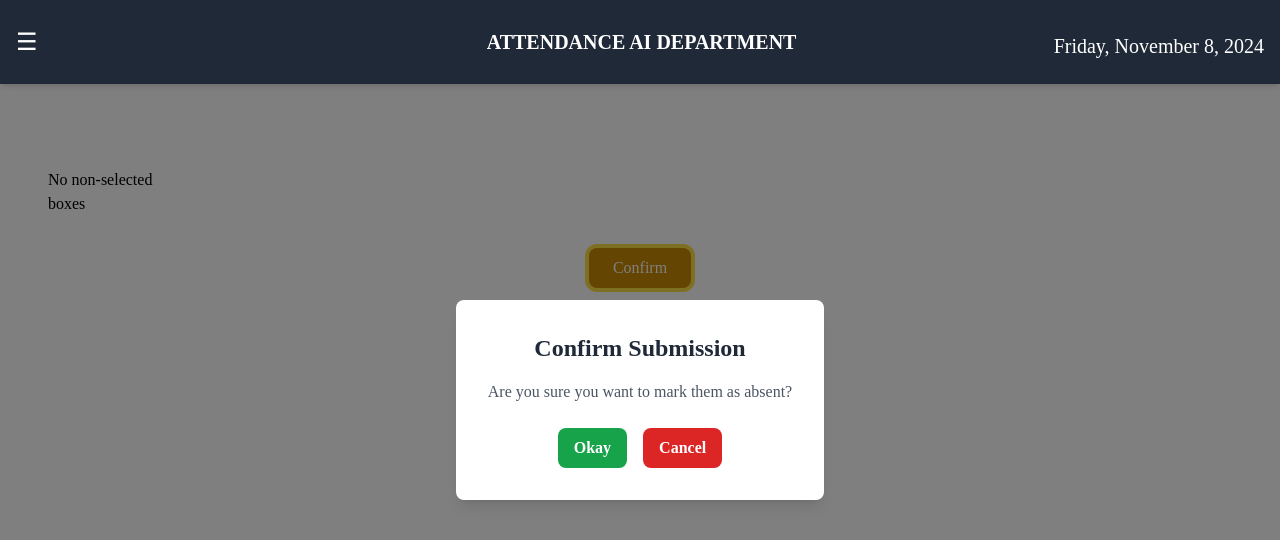
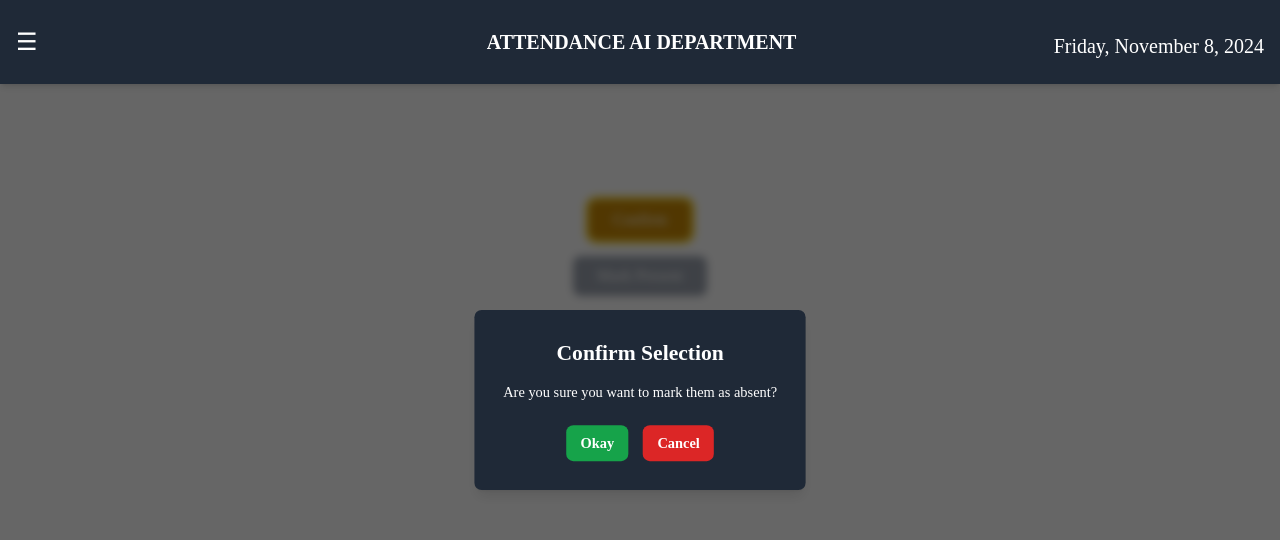
Before and after one commit to jaisanth123/AttendanceSync_AWS_DEPLOYMENT, a React (Vite) app in the folder frontend/: page /absentees in a window 1280 px wide. Both pictures are taken after a click on the button "Confirm". Shown: the top 540 px of the page. Built offline with nearby package versions, Linux system fonts and the light colour scheme; a web font is replaced by a local one.

Commit message:
popup ubdated

```diff
--- a/frontend/src/components/Absentees.jsx
+++ b/frontend/src/components/Absentees.jsx
@@ -2,14 +2,14 @@ import { useLocation } from "react-router-dom";
 import { useState } from "react";
 
 const Absentees = () => {
-
   const location = useLocation();
   const { selectedCourse, nonSelectedBoxes } = location.state || {};
 
   const [selectedBoxes, setSelectedBoxes] = useState([]);
   const [clickedIndex, setClickedIndex] = useState(null);
-  const [isPopupVisible, setIsPopupVisible] = useState(false); // Controls the visibility of the custom popup
+  const [isPopupVisible, setIsPopupVisible] = useState(false); // Controls visibility of the custom popup
   const [isConfirmed, setIsConfirmed] = useState(false); // Enables "Mark Present" button
+  const [popupType, setPopupType] = useState(""); // Track which button triggered the popup
 
   const toggleSelection = (index) => {
     setSelectedBoxes((prevSelectedBoxes) =>
@@ -20,17 +20,20 @@ const Absentees = () => {
     setClickedIndex(index);
   };
 
-  const handleConfirmClick = () => {
-    setIsPopupVisible(true); // Show popup when Confirm is clicked
+  const showPopup = (type) => {
+    setPopupType(type); // Set type of popup ("confirm" or "attendance")
+    setIsPopupVisible(true); // Show popup
   };
 
   const handlePopupOk = () => {
-    setIsPopupVisible(false); // Close the popup
-    setIsConfirmed(true); // Enable "Mark Present" button
+    setIsPopupVisible(false); // Close popup
+    if (popupType === "confirm") {
+      setIsConfirmed(true); // Enable "Mark Present" button for confirmation
+    }
   };
 
   const handlePopupCancel = () => {
-    setIsPopupVisible(false); // Close the popup without enabling "Mark Present"
+    setIsPopupVisible(false); // Close popup without action
   };
 
   const handleMarkPresent = () => {
@@ -45,8 +48,6 @@ const Absentees = () => {
           <h3 className="text-2xl font-semibold">ABSENTEES</h3>
         </div>
       )}
-
-
 
       <div className="grid w-full grid-cols-2 gap-4 mt-6 sm:grid-cols-2 md:grid-cols-4 lg:grid-cols-8">
         {nonSelectedBoxes && nonSelectedBoxes.length > 0 ? (
@@ -68,7 +69,7 @@ const Absentees = () => {
             </div>
           ))
         ) : (
-          <p>No non-selected boxes</p>
+      ""
         )}
       </div>
 
@@ -92,13 +93,13 @@ const Absentees = () => {
 
       <div className="flex flex-col items-center mt-8 space-y-4">
         <button
-          onClick={handleConfirmClick}
+          onClick={() => showPopup("confirm")}
           className="px-6 py-2 text-white bg-yellow-600 rounded-lg hover:bg-yellow-700 focus:outline-none focus:ring-4 focus:ring-yellow-300"
         >
           Confirm
         </button>
         <button
-          onClick={handleMarkPresent}
+          onClick={() => showPopup("attendance")}
           className={`px-6 py-2 text-white rounded-lg focus:outline-none focus:ring-4 ${
             isConfirmed
               ? "bg-blue-600 hover:bg-blue-700 focus:ring-blue-300 cursor-pointer"
@@ -110,15 +111,17 @@ const Absentees = () => {
         </button>
       </div>
 
-      {/* Custom Popup for Confirmation */}
+      {/* Animated Custom Popup */}
       {isPopupVisible && (
-        <div className="fixed inset-0 flex items-center justify-center bg-black bg-opacity-50">
-          <div className="p-8 bg-white rounded-lg shadow-lg">
-            <h2 className="mb-4 text-2xl font-semibold text-center text-gray-800">
-              Confirm Submission
+        <div className="fixed inset-0 flex items-center justify-center bg-black bg-opacity-60 backdrop-blur-sm animate-fadeIn">
+          <div className="p-8 transition-all duration-500 transform scale-90 bg-gray-800 rounded-lg shadow-lg animate-slideDown">
+            <h2 className="mb-4 text-2xl font-semibold text-center text-white">
+              {popupType === "confirm" ? "Confirm Selection" : "Mark Attendance"}
             </h2>
-            <p className="mb-6 text-center text-gray-600">
-              Are you sure you want to mark them as absent?
+            <p className="mb-6 text-center text-white">
+              {popupType === "confirm"
+                ? "Are you sure you want to mark them as absent?"
+                : "Are you sure you want to mark selected as present?"}
             </p>
             <div className="flex justify-center space-x-4">
               <button
--- a/frontend/src/index.css
+++ b/frontend/src/index.css
@@ -17,3 +17,28 @@ body {
   margin: 0;
   padding: 0;
 }
+@keyframes fadeIn {
+  from {
+    opacity: 0;
+  }
+  to {
+    opacity: 1;
+  }
+}
+
+@keyframes slideUp {
+  from {
+    transform: translateY(50px);
+  }
+  to {
+    transform: translateY(0);
+  }
+}
+
+.animate-fadeIn {
+  animation: fadeIn 0.3s ease-out;
+}
+
+.animate-slideUp {
+  animation: slideUp 0.5s ease-out;
+}
```
